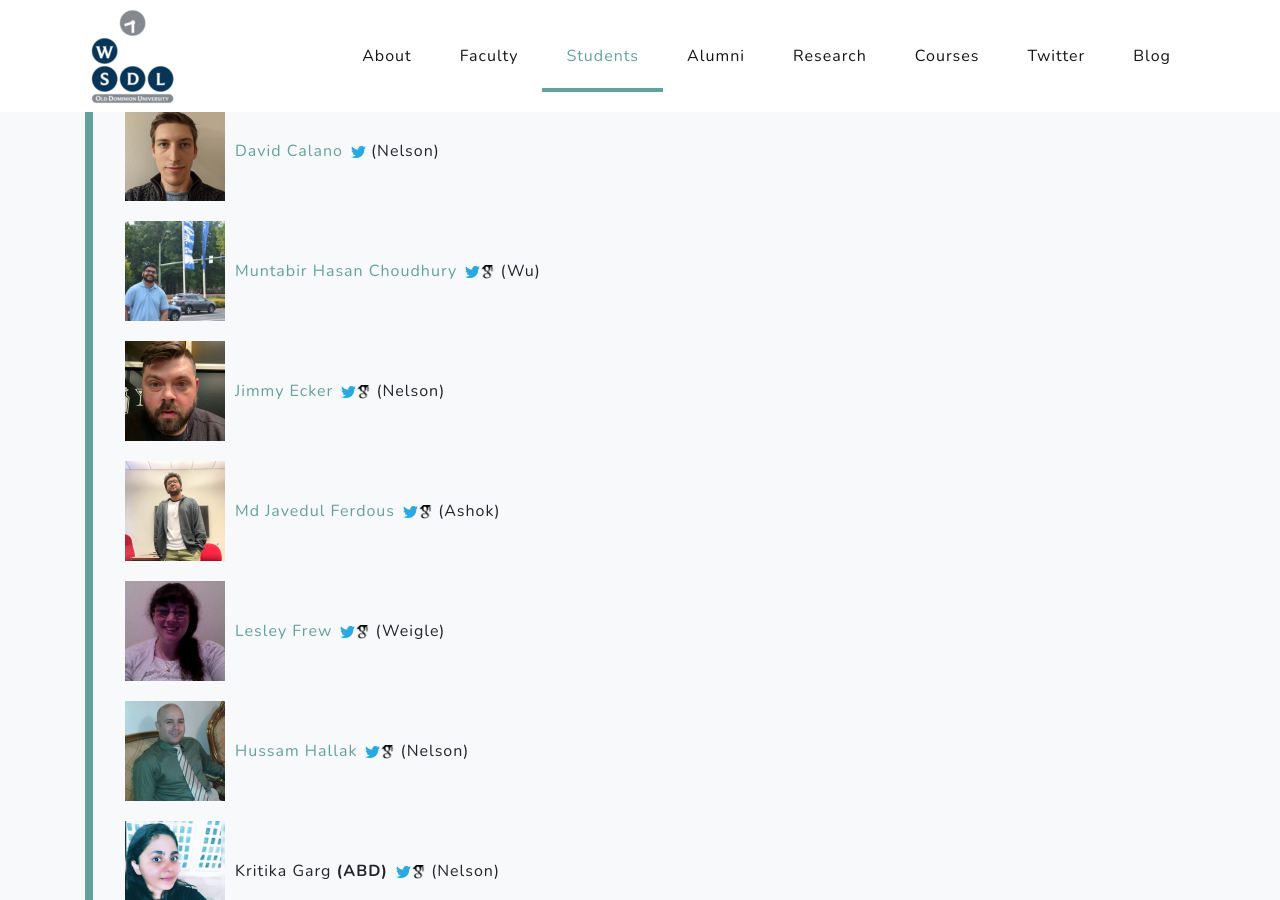
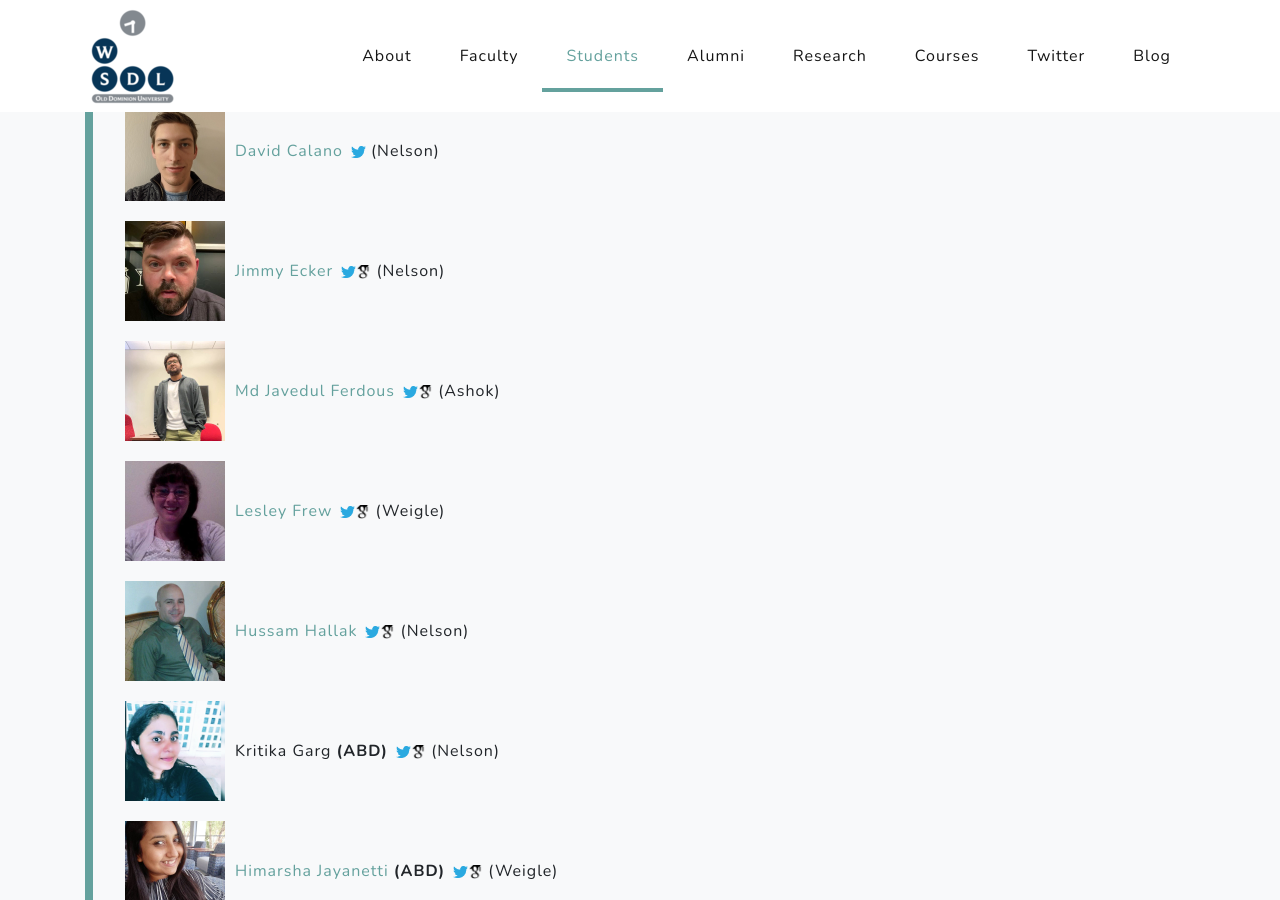
Before and after one commit to oduwsdl/oduwsdl.github.io, a Jekyll site: the page built from index.html, in a window 1280 px wide and 900 px high, scrolled down 2917 px. Built offline with Jekyll 4.4.1, drawn with Linux system fonts in a browser that asks for light colours; nearby versions of some CDN libraries.

Commit message:
Update students.yml

```diff
--- a/_data/students.yml
+++ b/_data/students.yml
@@ -28,12 +28,6 @@ phd:
   homepage: https://dcalano.dev
   twitter_handle: lifefromalaptop
   advisor: Nelson
-
-- name: Muntabir Hasan Choudhury
-  homepage: https://www.cs.odu.edu/~cs_mchou001/
-  twitter_handle: TasinChoudhury
-  google_scholar_id: HudTafsAAAAJ&hl
-  advisor: Wu
 
 - name: Jimmy Ecker
   homepage: https://jim-ecker.github.io
```
